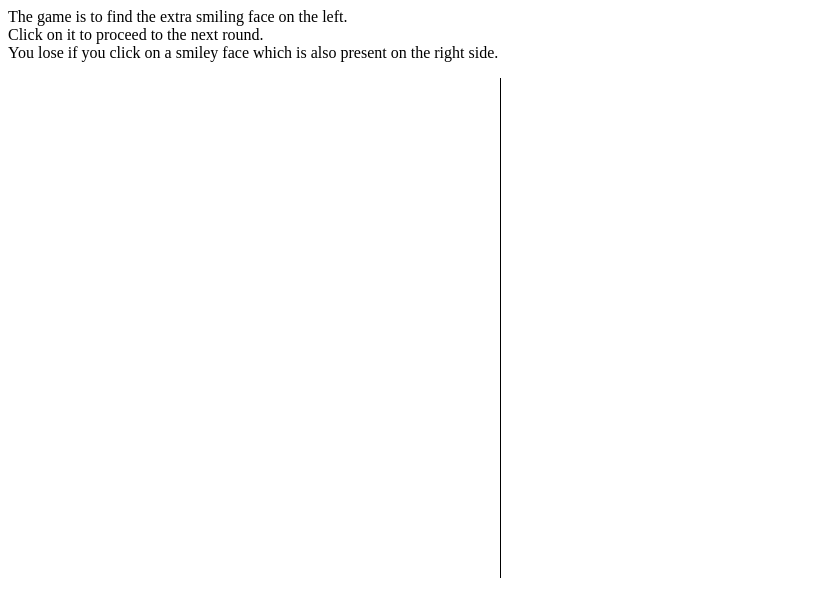
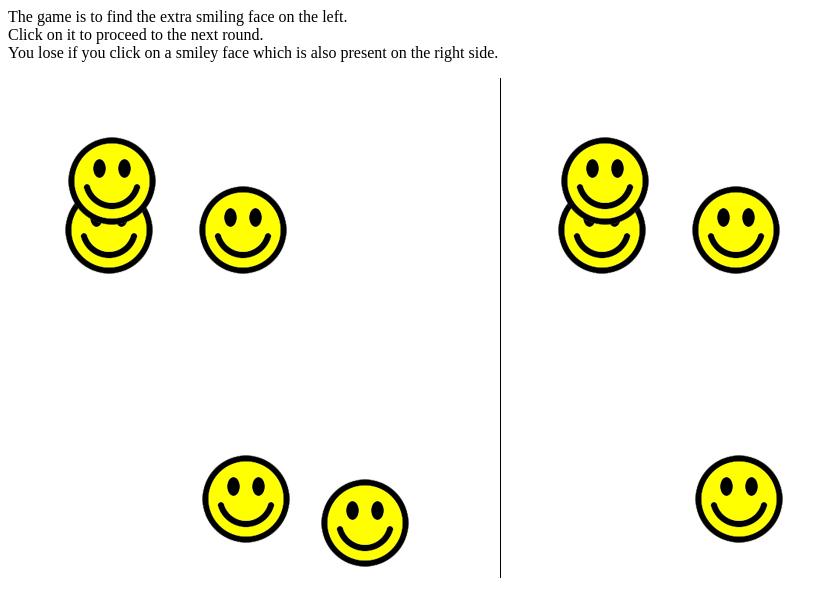
Before and after one commit to DeeptanshuM/Learning_HTML_CSS_Javascript, a plain HTML site: page src/MatchingGame.html in a window 1280 px wide. Shown: the whole page, without its empty margins (0-838 px from the left). Drawn offline with Linux system fonts and the light colour scheme.

Commit message:
added smiley faces

```diff
--- a/src/MatchingGame.html
+++ b/src/MatchingGame.html
@@ -16,7 +16,7 @@
         }
     </style>
 </head>
-<body>
+<body id="theBody" onload="generateFaces()">
     <p>
         The game is to find the extra smiling face on the left.<br>
         Click on it to proceed to the next round.<br>
@@ -25,5 +25,8 @@
 
     <div id="leftSide"></div>
     <div id="rightSide"></div>
+
+    <script src="MatchingGame_script.js"></script>
 </body>
+
 </html>
--- /dev/null
+++ b/src/MatchingGame_script.js
@@ -0,0 +1,18 @@
+var numberOfFaces = 5;
+var theLeftSide = document.getElementById("leftSide");
+var theRightSide = document.getElementById("rightSide");
+
+function generateFaces() {
+
+    while(numberOfFaces--) {
+        var smiley_face = document.createElement("img");
+        smiley_face.src = "smile.png";
+        smiley_face.style.top = Math.floor(Math.random() * 400);
+        smiley_face.style.left = Math.floor(Math.random() * 400);
+        theLeftSide.appendChild(smiley_face);
+    }
+
+    var leftSideImages = theLeftSide.cloneNode(true);
+    leftSideImages.removeChild(leftSideImages.lastChild);
+    theRightSide.appendChild(leftSideImages);
+}
```
Also changed, not shown: src/smile.png (added).
